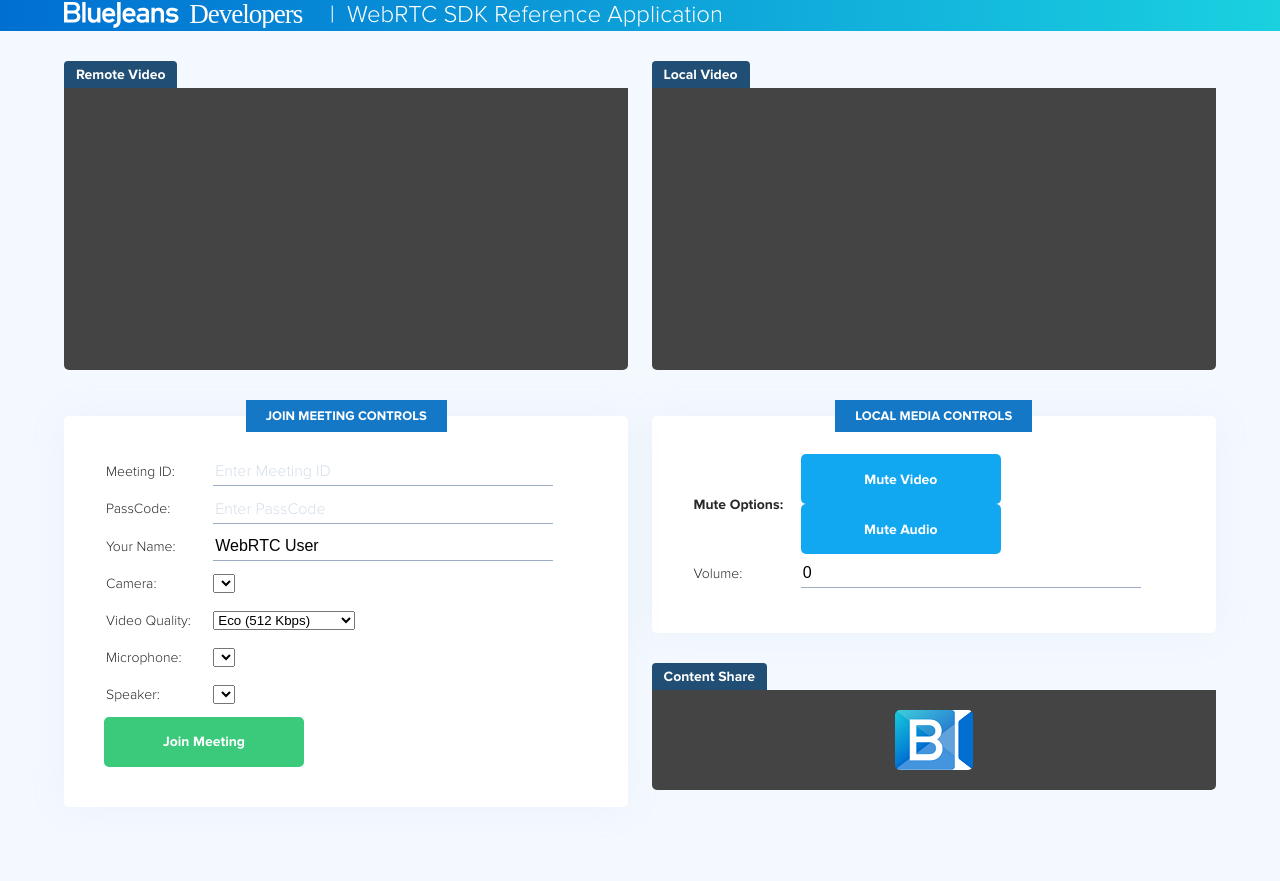
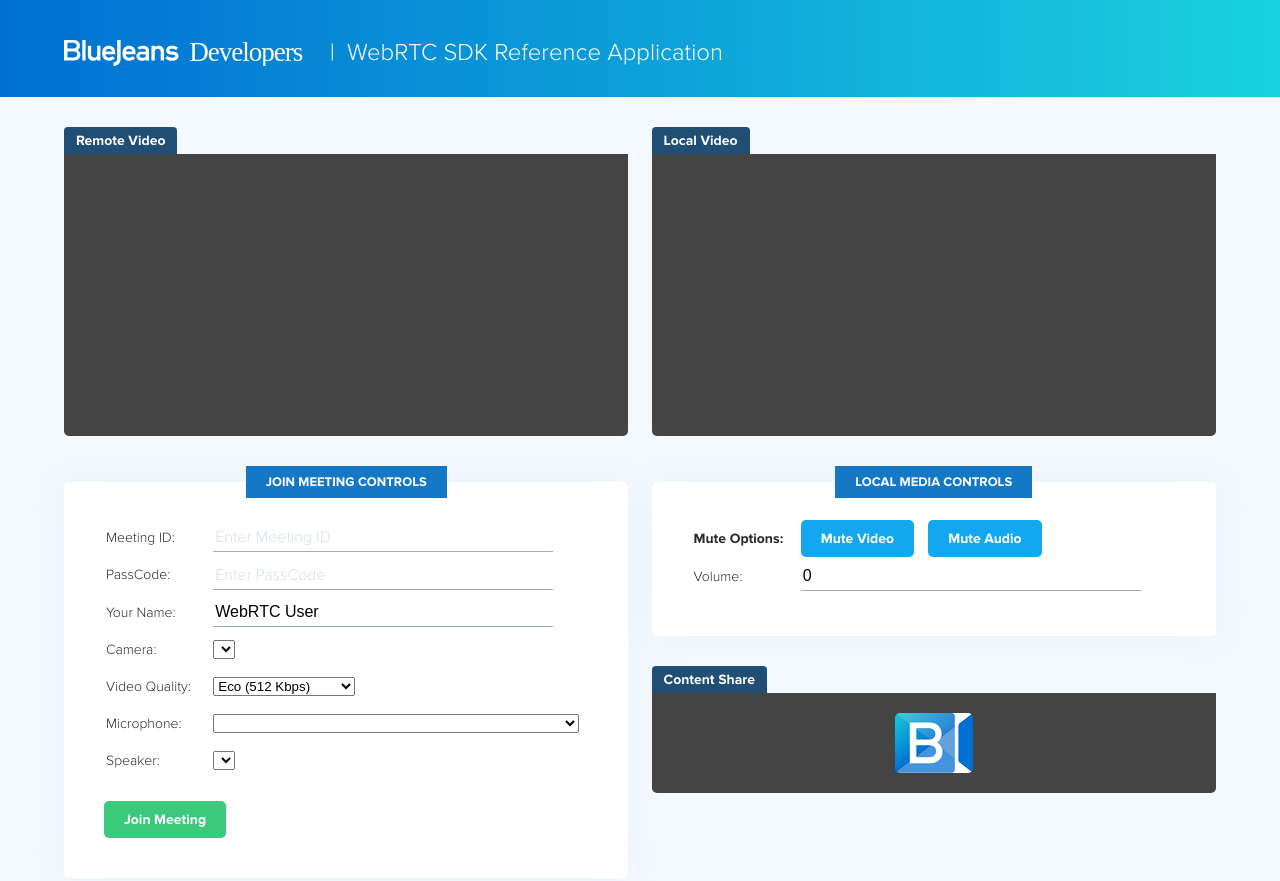
Before and after one commit to alphivillanueva/alphivillanueva.github.io, a plain HTML site: page index.html in a window 1280 px wide. Shown: the top 881 px of the page. Drawn offline with Linux system fonts and the light colour scheme.

Commit message:
Reset to 0

```diff
--- a/style.css
+++ b/style.css
@@ -40,7 +40,7 @@ td .strong {
 	font-family: ProximaNova_Bold, Helvetica, Arial, sans-serif;
 }
 header {
-	padding: 2px 0 2px 0;
+	padding: 40px 0 30px 0;
     background: #1478C7;
     background: -webkit-linear-gradient(90deg, #006FD2, #1AD1E0);
     background: -o-linear-gradient(90deg, #006FD2, #1AD1E0);
@@ -191,8 +191,9 @@ video {
 	float: right;
 }
 
-/*#audioIn {
-}*/
+#audioIn {
+	width: 98%;
+}
 
 #contentShare {
 	float: right;
@@ -261,15 +262,10 @@ input:focus:-ms-input-placeholder { color:transparent; }
 	text-align: left;
 }
 .control-btn-row {
-	margin-top: 2px;
-	width: 200px;
+	margin-top: 20px;
 }
-
-.center{
-	margin: auto;
-}
-
 button.controls {
+	padding: 10px 20px;
 	border-radius: 5px;
 	color: white;
 	font-size: 14px;
@@ -277,8 +273,6 @@ button.controls {
 	display: inline-block;
 	border: 0;
 	cursor: pointer;
-	height: 50px;
-	width: 200px;
 }
 button:focus {
 	border: 0;
@@ -292,14 +286,10 @@ button:focus {
 #toggleVideoMute {
 	margin-right: 10px;
 }
-#toggle-meeting-details{
-	background-color: #3bca7c;
-	color: white;
-}
-
 #joinMeeting{
 	background-color: #3bca7c;
 	color: white;
+	margin-right: 10px;
 }
 #joinMeeting:hover {
 }
@@ -356,7 +346,7 @@ button.hidden {
 
 @media only screen and (min-width: 481px) and (max-width: 850px) {
 	header {
-		padding: 2px 0 2px 0;
+		padding: 20px 0 10px 0;
 	}
 	.logo {
 		padding: 0;
```
